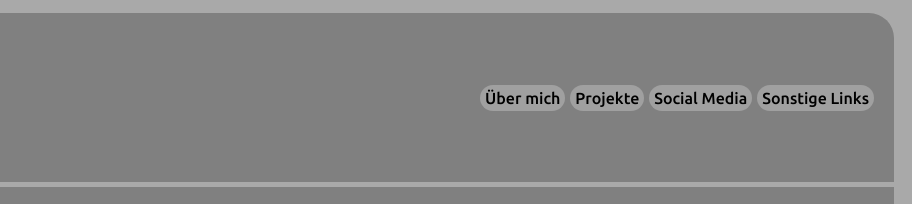
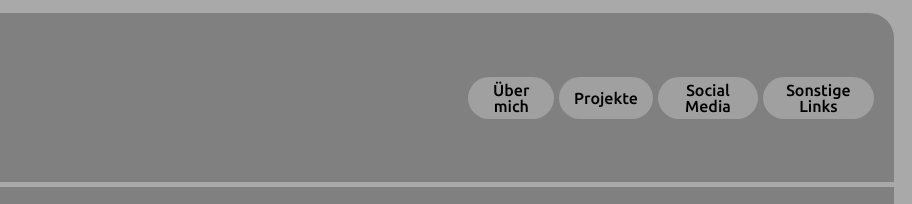
Before and after one commit to gelbphoenix/gelbphoenix.github.io, a plain HTML site: page index.html in a window 1280 px wide. Shown: the top 204 px of the page, 368-1280 px from the left. Drawn offline with Linux system fonts and the light colour scheme.

Commit message:
Update style.css

```diff
--- a/style.css
+++ b/style.css
@@ -75,6 +75,7 @@ li {
 }
 
 .link-menulist {
+    width: 100%;
     text-align: center;
     display: flex;
 }
@@ -104,6 +105,7 @@ li {
 }
 
 .link-menu {
+    padding: 0 10px;
     text-align: center;
     line-height: 100%;
     display: flex;
```
